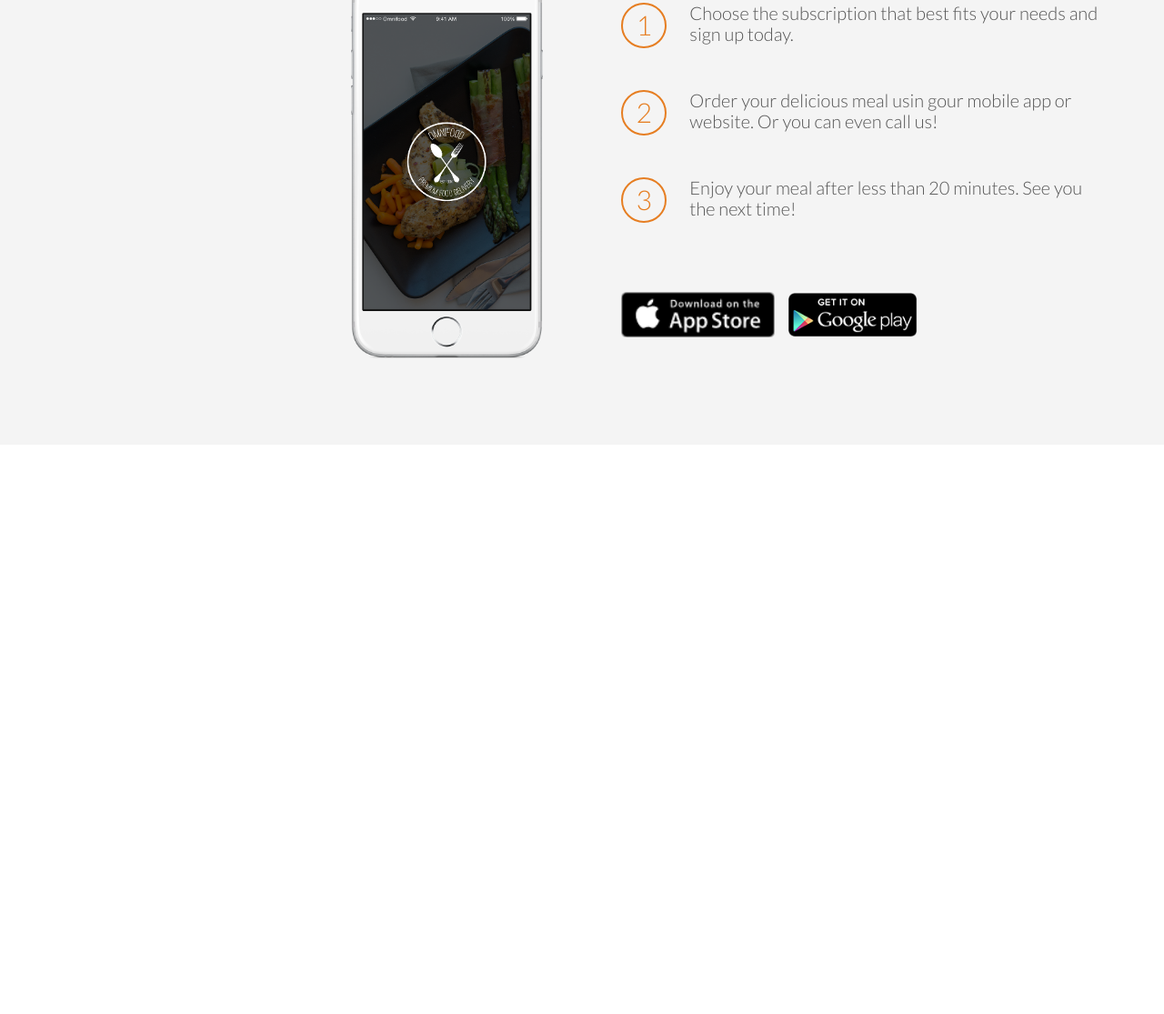
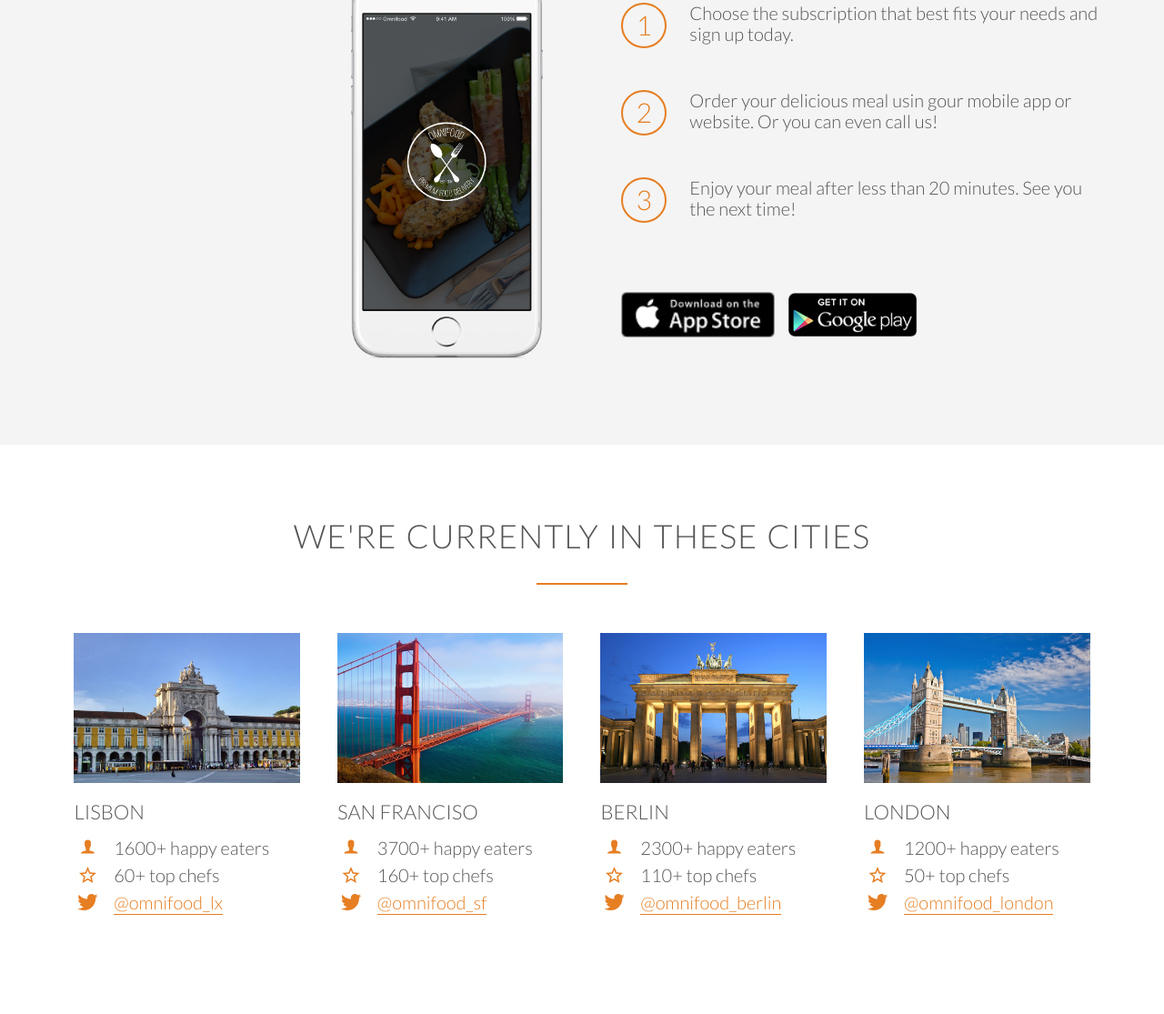
Before and after one commit to phelanc25/omnifood, a plain HTML site: page index.html in a window 1280 px wide. Shown: the part 2254-3369 px from the top of the page at 91% size. Before the commit the page ends 2743 px from the top, so only its background shows below. Drawn offline with Linux system fonts and the light colour scheme; files whose address does not match are found by name.

Commit message:
index.html - added content for 'Current Cities' section. styles.css - styled 'Current Cities' section.

```diff
--- a/index.html
+++ b/index.html
@@ -177,7 +177,84 @@
                     <a href="#" class="btn-app"><img src="resources/img/download-app-android.png" alt="Play store button."></a>
 
                 </div>
+            </div>
+        </section>
 
+        <section class="section-cities">
+            <div class="row">
+                <h2>We're currently in these cities</h2>
+            </div>
+            <div class="row">
+                <div class="col span-1-of-4 box"> <!-- Lisbon -->
+                    <img src="resources/img/lisbon-3.jpg" alt="Lisbon">
+                    <h3>Lisbon</h3>
+                    <div class="city-feature">  <!-- first city feature - eaters -->
+                        <i class="ion-ios-person icon-small"></i>
+                        1600+ happy eaters
+                    </div>
+                    <div class="city-feature"> <!-- second city feature - top chefs -->
+                        <i class="ion-android-star-outline icon-small"></i>
+                        60+ top chefs
+                    </div>
+                    <div class="city-feature"> <!-- third city feature - twitter handle -->
+                        <i class="ion-social-twitter icon-small"></i>
+                        <a href="#">@omnifood_lx</a>
+                    </div>
+                </div>
+
+                <!-- San Francisco -->
+                <div class="col span-1-of-4 box">
+                    <img src="resources/img/san-francisco.jpg" alt="Lisbon">
+                    <h3>San Franciso</h3>
+                    <div class="city-feature">  <!-- first city feature - eaters -->
+                        <i class="ion-ios-person icon-small"></i>
+                        3700+ happy eaters
+                    </div>
+                    <div class="city-feature"> <!-- second city feature - top chefs -->
+                        <i class="ion-android-star-outline icon-small"></i>
+                        160+ top chefs
+                    </div>
+                    <div class="city-feature"> <!-- third city feature - twitter handle -->
+                        <i class="ion-social-twitter icon-small"></i>
+                        <a href="#">@omnifood_sf</a>
+                    </div>
+                </div>
+
+                <!-- Berlin -->
+                <div class="col span-1-of-4 box">
+                    <img src="resources/img/berlin.jpg" alt="Lisbon">
+                    <h3>Berlin</h3>
+                    <div class="city-feature">  <!-- first city feature - eaters -->
+                        <i class="ion-ios-person icon-small"></i>
+                        2300+ happy eaters
+                    </div>
+                    <div class="city-feature"> <!-- second city feature - top chefs -->
+                        <i class="ion-android-star-outline icon-small"></i>
+                        110+ top chefs
+                    </div>
+                    <div class="city-feature"> <!-- third city feature - twitter handle -->
+                        <i class="ion-social-twitter icon-small"></i>
+                        <a href="#">@omnifood_berlin</a>
+                    </div>
+                </div>
+
+                <!-- London -->
+                <div class="col span-1-of-4 box">
+                    <img src="resources/img/london.jpg" alt="Lisbon">
+                    <h3>London</h3>
+                    <div class="city-feature">  <!-- first city feature - eaters -->
+                        <i class="ion-ios-person icon-small"></i>
+                        1200+ happy eaters
+                    </div>
+                    <div class="city-feature"> <!-- second city feature - top chefs -->
+                        <i class="ion-android-star-outline icon-small"></i>
+                        50+ top chefs
+                    </div>
+                    <div class="city-feature"> <!-- third city feature - twitter handle -->
+                        <i class="ion-social-twitter icon-small"></i>
+                        <a href="#">@omnifood_london</a>
+                    </div>
+                </div>
 
             </div>
         </section>
--- a/resources/css/styles.css
+++ b/resources/css/styles.css
@@ -113,6 +113,21 @@ header {
     background-position: center;
     /* make image fill the entire view port */
     height: 100vh;
+}
+
+a:link,
+a:visited {
+    color: #e67e22;
+    text-decoration: none;
+    border-bottom: 1px solid #e67e22;
+    padding-bottom: 1px;
+    transition: border-bottom 0.5s, color 0.25;
+}
+
+a:hover,
+a:active {
+    color: #555;
+    border-bottom: 1px solid transparent;
 }
 
 /* ---- BUTTONS ----- */
@@ -295,3 +310,33 @@ Meals
     width: auto;
     margin-right: 10px;
 }
+
+.btn-app:link,
+.btn-app:visited {
+  border: 0;
+}
+
+/* CITIES */
+.box img {
+    width: 100%;
+    height: auto;
+    margin-bottom: 15px;
+}
+
+.city-feature {
+    margin-bottom: 5px;
+}
+
+.icon-small {
+    display: inline-block;
+    width: 30px;
+    color: #e67e22;
+    text-align: center;
+    font-size: 120%;
+
+    /* secre to align text and icons */
+    line-height: 120%;
+    vertical-align: middle;
+    margin-top: -6px;
+    margin-right: 10px;
+}
```
